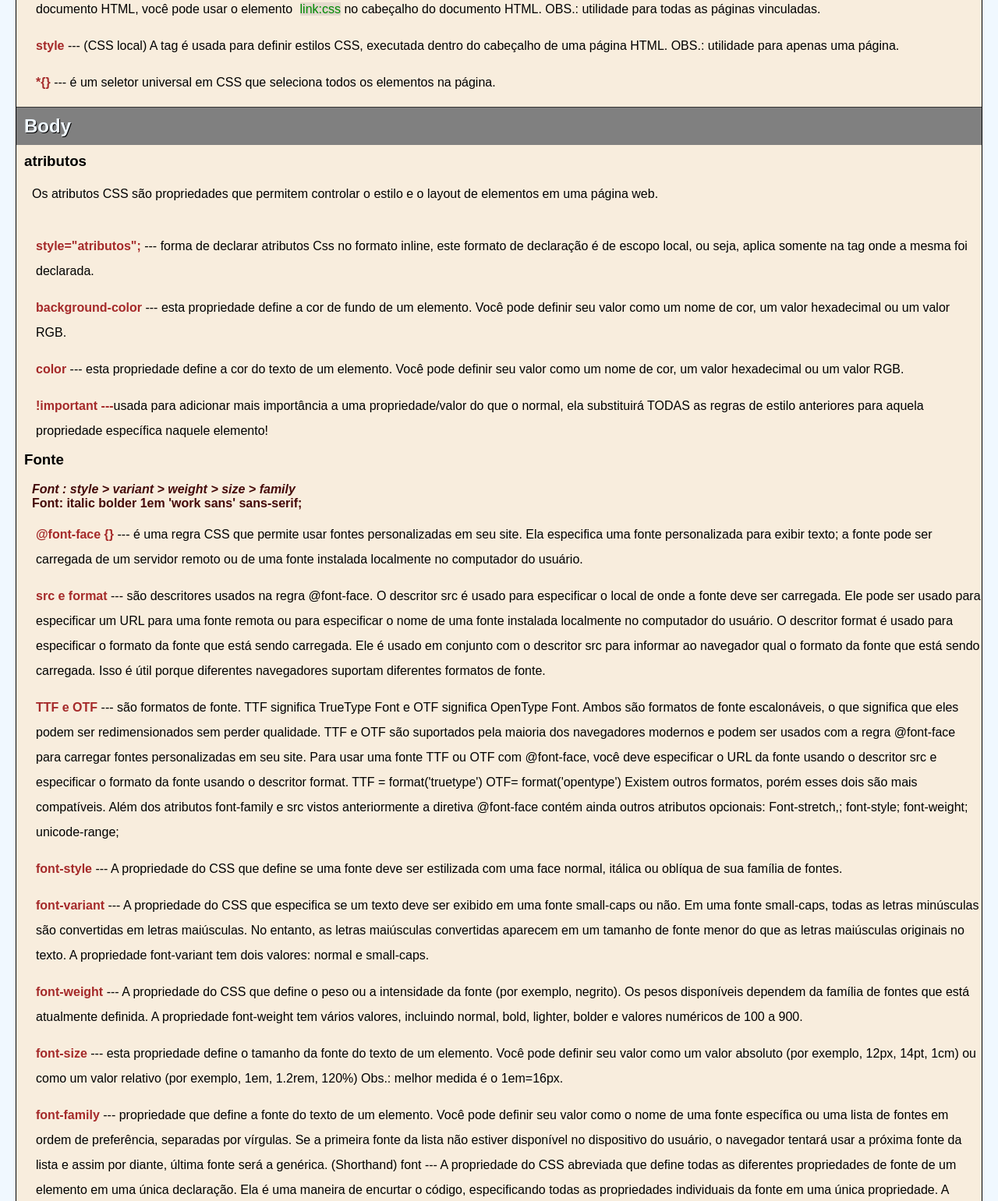
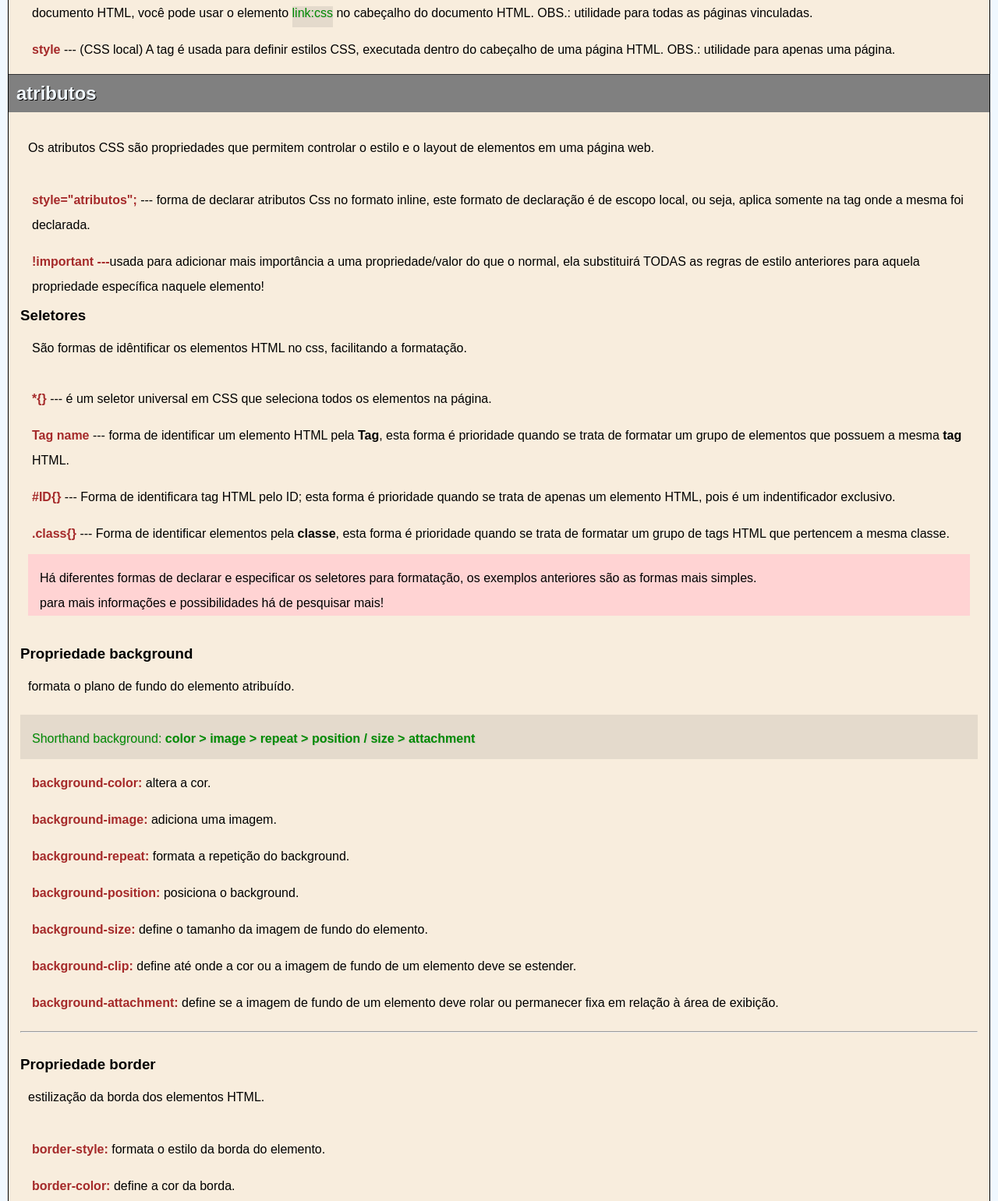
Before and after one commit to romullopc/guia-CSS, a plain HTML site: page index.html in a window 1280 px wide. Shown: the part 356-1897 px from the top of the page at 78% size. Drawn offline with Linux system fonts and the light colour scheme.

Commit message:
Background (#1)
* adicionado conteúdo sobre seletores css.

* adicionado conteúdo sobre beckground.

* continuação dos estudos sobre background.

* conclusão das propriedades background.

```diff
--- a/index.html
+++ b/index.html
@@ -10,24 +10,55 @@
 <body>
     <h1>Css</h1>
     <main id="maior">
-        <article id="segunda">
+        <article class="segunda">
             <h2>Head</h2>
                 <p class="paragrafo1">A tag <code class="codigo">head</code> em HTML é onde você coloca os metadados sobre o documento HTML. Estes dados não são diretamente exibidos na página web, mas são usados para configurar, informar e melhorar a performance da página.</p>
                 <p><code>@charset "UTF-8";</code> --- é uma regra CSS que especifica a codificação de caracteres do arquivo de folha de estilo. Ele deve ser colocado na primeira linha do arquivo CSS e não pode ter nenhum caractere antes dele, incluindo comentários. Isso garante que o arquivo CSS seja interpretado corretamente pelo navegador.</p>
                 <p><code>link:css </code> --- (CSS externo ) é um arquivo separado que contém regras CSS para estilizar um documento HTML. Para vincular uma folha de estilo CSS externa a um documento HTML, você pode usar o elemento <code class="codigo">link:css</code> no cabeçalho do documento HTML.  OBS.: utilidade para todas as páginas vinculadas.</p>
                 <p><code>style</code> --- (CSS local) A tag é usada para definir estilos CSS, executada dentro do cabeçalho de uma página HTML. OBS.: utilidade para apenas uma página.</p>
-                <p><code>*{} </code>--- é um seletor universal em CSS que seleciona todos os elementos na página.</p>
-
         </article>
 
-        <article id="segunda">
-            <h2>Body</h2>
-                <h3>atributos</h3>
-                    <p class="paragrafo1"> Os atributos CSS são propriedades que permitem controlar o estilo e o layout de elementos em uma página web.</p>
-                    <p><code>style="atributos";</code> --- forma de declarar atributos Css no formato inline, este formato de declaração é de escopo local, ou seja, aplica somente na tag onde a mesma foi declarada.</p>
+        <h2>atributos</h2>
+        <article class="segunda">
+                <p class="paragrafo1"> Os atributos CSS são propriedades que permitem controlar o estilo e o layout de elementos em uma página web.</p>
+                <p><code>style="atributos";</code> --- forma de declarar atributos Css no formato inline, este formato de declaração é de escopo local, ou seja, aplica somente na tag onde a mesma foi declarada.</p>
+                <p><code>!important ---</code>usada para adicionar mais importância a uma propriedade/valor do que o normal, ela substituirá TODAS as regras de estilo anteriores para aquela propriedade específica naquele elemento!</p>
+                <h3>Seletores</h3>
+                    <p>São formas de idêntificar os elementos HTML no css, facilitando a formatação.</p>
+                    <br>
+                    <p><code>*{} </code> --- é um seletor universal em CSS que seleciona todos os elementos na página.</p>
+                    <p><b class="cod">Tag name</b> --- forma de identificar um elemento HTML pela <b>Tag</b>, esta forma é prioridade quando se trata de formatar um grupo de elementos que possuem a mesma <b>tag</b> HTML.</p>
+                    <p><b class="cod">#ID{}</b> --- Forma de identificara tag HTML pelo ID; esta forma é prioridade quando se trata de apenas um elemento HTML, pois é um indentificador exclusivo.</p>
+                    <p><b class="cod">.class{}</b> --- Forma de identificar elementos pela <b>classe</b>, esta forma é prioridade quando se trata de formatar um grupo de tags HTML que pertencem a mesma classe.</p>
+                    <blockquote>
+                        <p>
+                            Há diferentes formas de declarar e especificar os seletores para formatação, os exemplos anteriores são as formas mais simples. <br>
+                            para mais informações e possibilidades há de pesquisar mais!
+                        </p>
+                    </blockquote>
+                    <br>
+                <h3>Propriedade background</h3>
+                    <p class="paragrafo1">formata o plano de fundo do elemento atribuído.</p>
+                    <p class="codigo">Shorthand background: <b>color > image > repeat > position / size > attachment</b></p>
+                    <p><code>background-color:</code>  altera a cor.</p>
+                    <p><code>background-image:</code> adiciona uma imagem.</p>
+                    <p><code>background-repeat:</code> formata a repetição do background.</p>
+                    <p><code>background-position:</code> posiciona o background.</p>
+                    <p><code>background-size:</code> define o tamanho da imagem de fundo do elemento.</p>
+                    <p><code>background-clip:</code> define até onde a cor ou a imagem de fundo de um elemento deve se estender.</p>
+                    <p><code>background-attachment:</code> define se a imagem de fundo de um elemento deve rolar ou permanecer fixa em relação à área de exibição.</p>
+                    <hr>
+                <h3>Propriedade border</h3>
+                    <p class="paragrafo1">estilização da borda dos elementos HTML.</p>
+                    <p><code>border-style: </code> formata o estilo da borda do elemento.</p>
+                    <p><code>border-color: </code> define a cor da borda.</p>
+                    <br>
+                <h3>Propriedade padding</h3>
+                    <p>O atributo usado para definir o espaçamento interno de um elemento, ou seja, a área entre o conteúdo do elemento e sua borda.</p>
+                    <br>
+                <h3>Cores</h3>
+                    <p><code>color </code> --- esta propriedade define a cor do texto de um elemento. Você pode definir seu valor como um nome de cor, um valor hexadecimal ou um valor RGB.</p>
                     <p><code>background-color</code> --- esta propriedade define a cor de fundo de um elemento. Você pode definir seu valor como um nome de cor, um valor hexadecimal ou um valor RGB.</p>
-                    <p><code>color </code> --- esta propriedade define a cor do texto de um elemento. Você pode definir seu valor como um nome de cor, um valor hexadecimal ou um valor RGB.</p>
-                <p><code>!important ---</code>usada para adicionar mais importância a uma propriedade/valor do que o normal, ela substituirá TODAS as regras de estilo anteriores para aquela propriedade específica naquele elemento!</p>
                 <h3>Fonte</h3>
                     <br>
                     <code class="primal"><i>Font : style > variant > weight > size > family</i></code>
--- a/style.css
+++ b/style.css
@@ -1,5 +1,4 @@
 @charset "UTF-8";
-
 
 * {
     padding:0px;
@@ -8,12 +7,14 @@
 }
 
 body {
-    margin: 10px;
+    margin: 0px;
     padding: 10px;
     background-color: aliceblue;
 }
 
-section{background-color: rgba(250, 236, 218, 0.897);}
+section{
+    background-color: rgba(250, 236, 218, 0.897);
+}
 
 p {
     font-family: sans-serif;
@@ -31,6 +32,7 @@ p {
 h1, h2, h3, h4 {
     padding-top: 10px;
 }
+
 h1 {
     padding-bottom: 10px;
 }
@@ -39,8 +41,8 @@ h2 {
     color: aliceblue;
     text-shadow: 1px 1px black;
     background-color: grey;
-    padding:10px;
-    margin-left: -10px;
+    background-clip: border-box;
+    padding:10px;;
     border-top: 1px solid rgba(0, 0, 0, 0.596);
 }
 
@@ -61,28 +63,30 @@ h4{
 
 }
 
-#segunda {
+.segunda {
     padding-bottom: 15px;
-    padding-left: 10px;
-    border-top: 0px;
+    padding: 5px;
+    margin: 10px;
+    border-top: none;
 }
 
 code{
     font-weight: 600;
     color: brown;
 }
+
+.cod{
+    font-weight: 600;
+    color: brown;
+}
+
 .codigo {
     color: rgb(2, 138, 2);
     text-shadow: 1px 1px 1px rgba(190, 190, 190, 0.518);
     background-color: rgba(80, 80, 80, 0.123);
-    width: 400px;
     font-weight: 200;
-    margin-left: 5px;
-}
+    padding-bottom: 10px;
 
-.primal {
-    color: rgb(68, 9, 9);
-    padding: 10px 10px ;
 }
 
 #propriedade > p {
@@ -94,7 +98,7 @@ i {
 }
 
 blockquote{
-    background-color: rgba(255, 237, 211);
+    background-color: rgb(255, 211, 211);
     margin: 10px;
     padding: 0px;
 }
```
